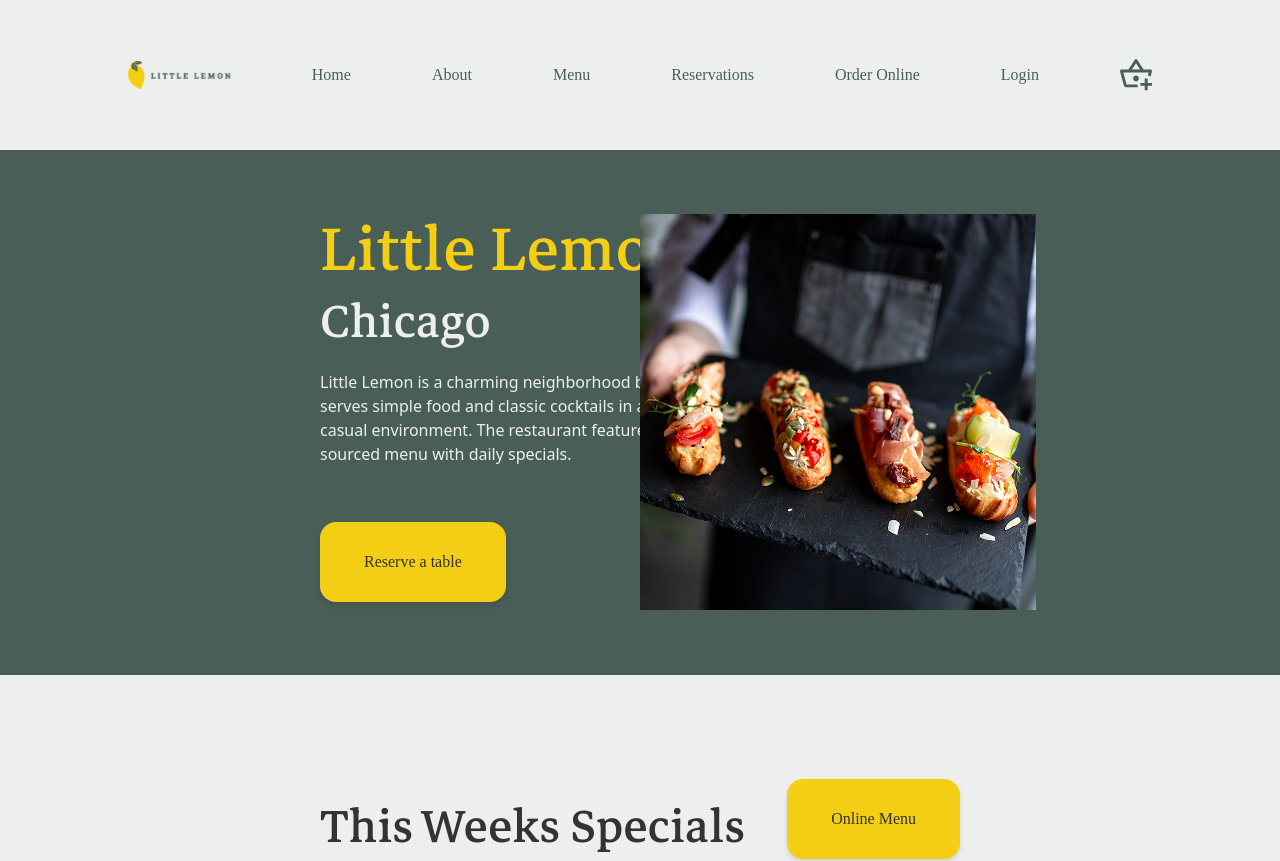
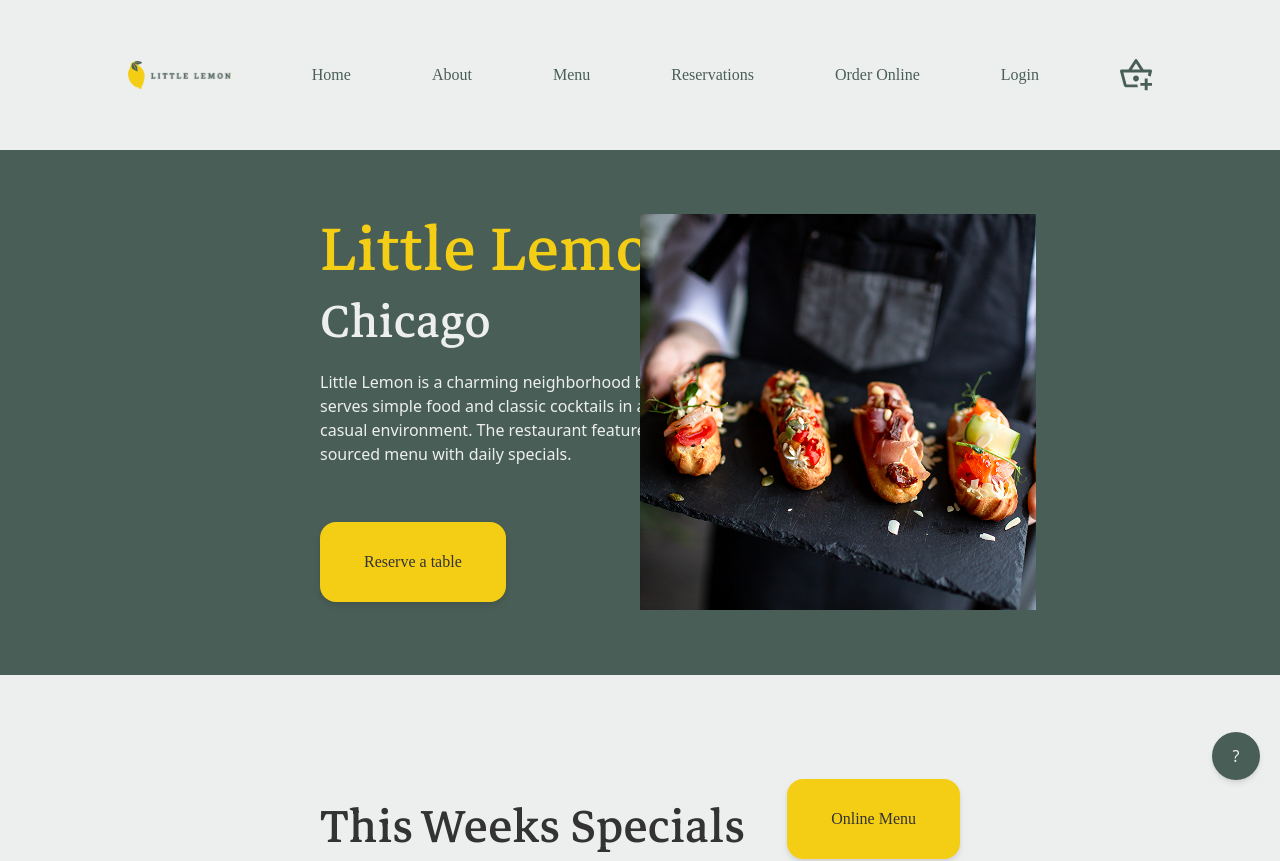
Before and after one commit to EctoGlitch/LittleLemonR, a React (Create React App) app: page / in a window 1280 px wide. Shown: the top 861 px of the page. Built offline with nearby package versions, Linux system fonts and the light colour scheme.

Commit message:
added help button

```diff
--- a/src/App.js
+++ b/src/App.js
@@ -9,6 +9,7 @@
 import Alert from './Alert Comps/Alert'
 import { useReducer } from 'react'
 import { fetchAPI } from './Core Comps/BookingApi'
+import HelpButton from './Core Comps/HelpButton';
 
 export const initializeTimes = () => {
   return fetchAPI(new Date())
@@ -39,6 +40,7 @@
         <Footer/>
       </main>
       <Alert message={alertMessage} type={alertType} />
+      <HelpButton />
     </>
   )
 }
--- /dev/null
+++ b/src/Core Comps/HelpButton.js
@@ -0,0 +1,11 @@
+import React from 'react';
+
+const HelpButton = () => {
+  return (
+    <button className="fixed bottom-5 right-5 bg-dark_green text-white border-none rounded-full w-12 h-12 font-[24px] cursor-pointer shadow-md z-1000">
+      ?
+    </button>
+  );
+};
+
+export default HelpButton;
```
